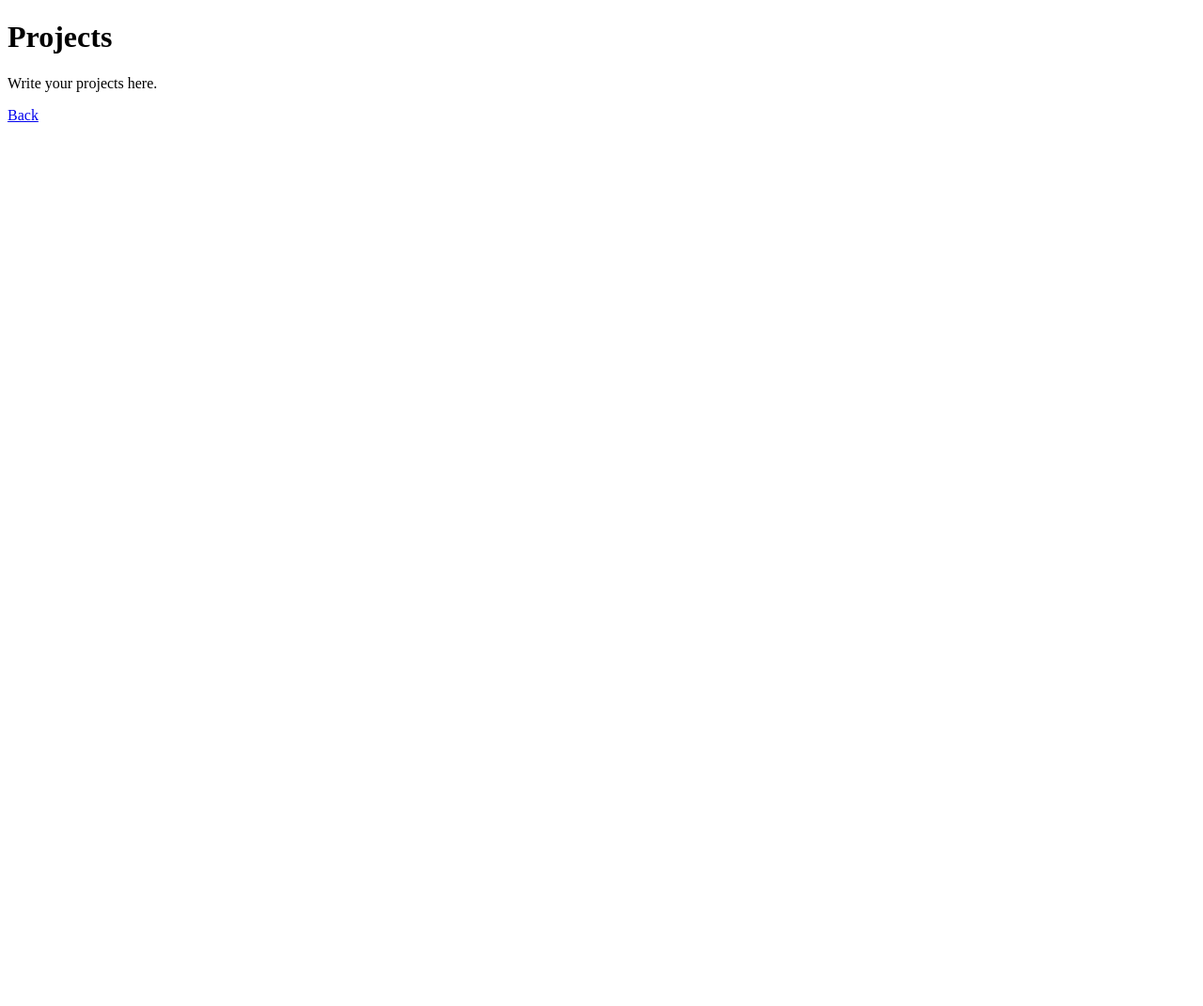
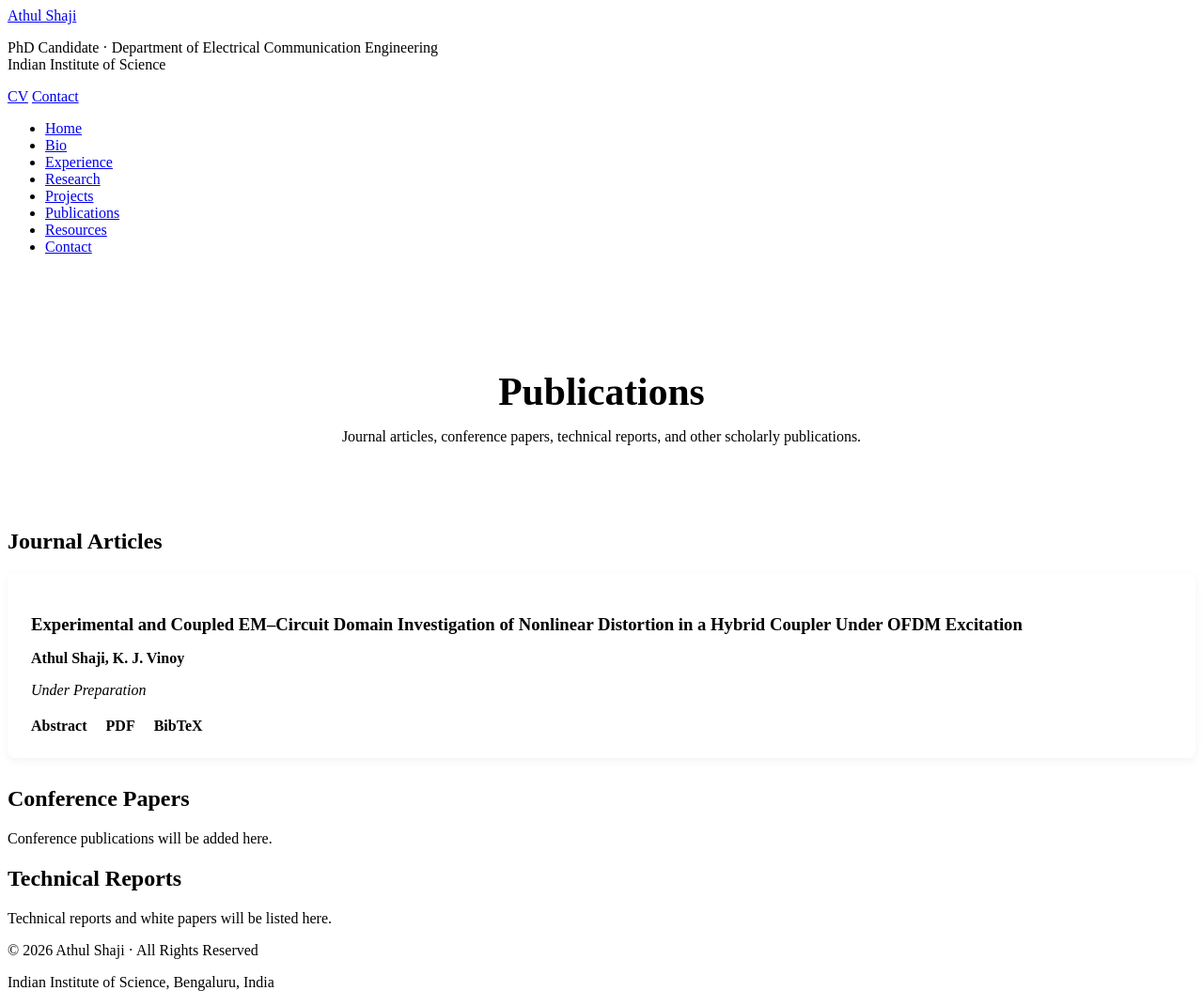
Before and after one commit to athulshaji/athulshaji.github.io, a plain HTML site: page publications.html in a window 1280 px wide. Shown: the whole page at 94% size. Before the commit the page ends 800 px from the top, so only its background shows below. Drawn offline with Linux system fonts and the light colour scheme.

Commit message:
feat: add publications page

```diff
--- a/css/style.css
+++ b/css/style.css
@@ -90,3 +90,61 @@
     margin-bottom:10px;
 
 }
+
+
+/* ==========================================
+   Publications
+========================================== */
+
+.publication {
+
+    background: #ffffff;
+    border-left: 4px solid var(--accent);
+    padding: 25px;
+    margin-bottom: 30px;
+    border-radius: 8px;
+    box-shadow: 0 3px 10px rgba(0,0,0,0.05);
+
+}
+
+.publication h3 {
+
+    margin-bottom: 12px;
+
+}
+
+.authors {
+
+    font-weight: 600;
+    color: var(--text);
+
+}
+
+.venue {
+
+    color: var(--secondary);
+    margin: 10px 0 20px;
+
+}
+
+.publication-links {
+
+    display: flex;
+    gap: 20px;
+    flex-wrap: wrap;
+
+}
+
+.publication-links a {
+
+    text-decoration: none;
+    color: var(--accent);
+    font-weight: 600;
+
+}
+
+.publication-links a:hover {
+
+    text-decoration: underline;
+
+}
--- a/publications.html
+++ b/publications.html
@@ -1,12 +1,132 @@
-<!doctype html>
-<html>
+<!DOCTYPE html>
+<html lang="en">
+
 <head>
-  <meta charset="utf-8">
-  <title>Projects</title>
+
+    <meta charset="UTF-8">
+    <meta name="viewport" content="width=device-width, initial-scale=1.0">
+
+    <title>Publications | Athul Shaji</title>
+
+    <meta name="description"
+          content="Journal articles, conference papers and technical publications by Athul Shaji.">
+
+    <link rel="stylesheet" href="css/style.css">
+    <link rel="stylesheet" href="css/responsive.css">
+
 </head>
+
 <body>
-  <h1>Projects</h1>
-  <p>Write your projects here.</p>
-  <p><a href="index.html">Back</a></p>
+
+<div id="navbar"></div>
+
+<main>
+
+    <!-- Page Header -->
+
+    <section class="page-header">
+
+        <div class="container">
+
+            <h1>Publications</h1>
+
+            <p>
+
+                Journal articles, conference papers, technical reports,
+                and other scholarly publications.
+
+            </p>
+
+        </div>
+
+    </section>
+
+    <!-- Journal Articles -->
+
+    <section class="section">
+
+        <div class="container">
+
+            <h2>Journal Articles</h2>
+
+            <div class="publication">
+
+                <h3>
+
+                    Experimental and Coupled EM–Circuit Domain Investigation
+                    of Nonlinear Distortion in a Hybrid Coupler Under OFDM
+                    Excitation
+
+                </h3>
+
+                <p class="authors">
+
+                    Athul Shaji, K. J. Vinoy
+
+                </p>
+
+                <p class="venue">
+
+                    <em>Under Preparation</em>
+
+                </p>
+
+                <div class="publication-links">
+
+                    <a href="#">Abstract</a>
+                    <a href="#">PDF</a>
+                    <a href="#">BibTeX</a>
+
+                </div>
+
+            </div>
+
+        </div>
+
+    </section>
+
+    <!-- Conference Papers -->
+
+    <section class="section light">
+
+        <div class="container">
+
+            <h2>Conference Papers</h2>
+
+            <p>
+
+                Conference publications will be added here.
+
+            </p>
+
+        </div>
+
+    </section>
+
+    <!-- Technical Reports -->
+
+    <section class="section">
+
+        <div class="container">
+
+            <h2>Technical Reports</h2>
+
+            <p>
+
+                Technical reports and white papers will be listed here.
+
+            </p>
+
+        </div>
+
+    </section>
+
+</main>
+
+<div id="footer"></div>
+
+<script src="js/main.js"></script>
+
 </body>
+
 </html>
```
